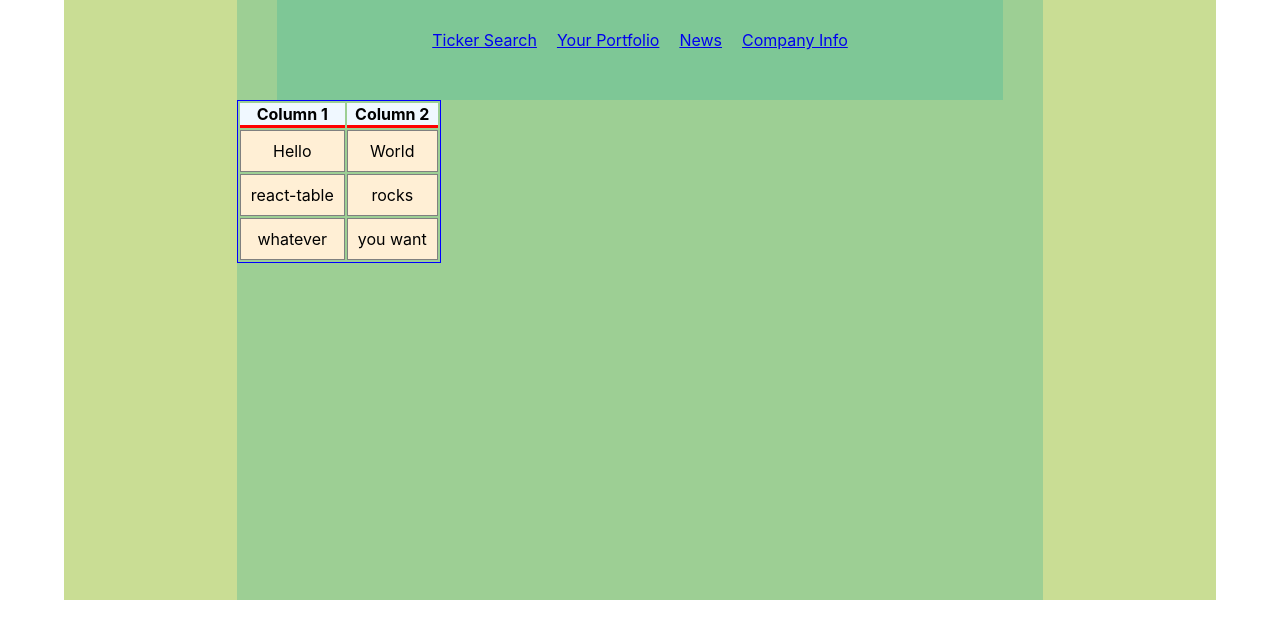
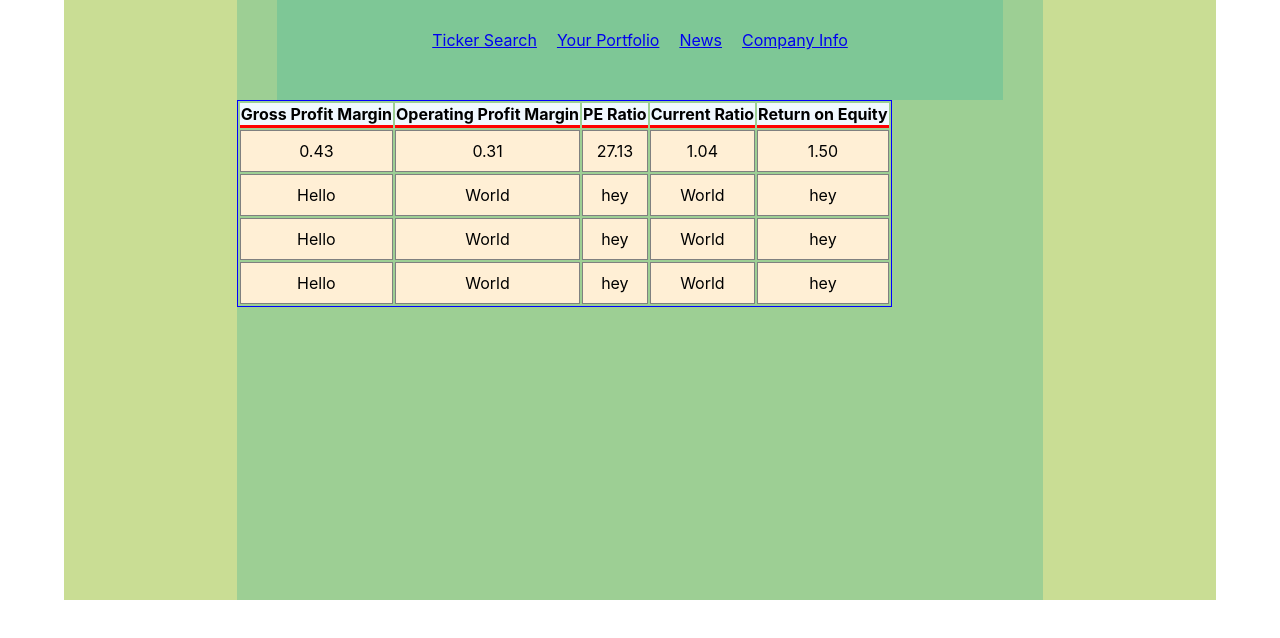
Before and after one commit to ivanleongwm/react-stock-api-visualiser, a React (Create React App) app: page /react-stock-api-visualiser/companyinfo in a window 1280 px wide. Shown: the top 638 px of the page. Built offline with nearby package versions, Linux system fonts and the light colour scheme; no server answers.

Commit message:
get data function added

```diff
--- a/src/charts/RatiosTable.jsx
+++ b/src/charts/RatiosTable.jsx
@@ -3,20 +3,36 @@ import styled from 'styled-components'
 import { useTable } from 'react-table'
 
 
-export default function RatiosTable() {
+export default function RatiosTable({ratioz}) {
     const data = React.useMemo(
       () => [
         {
-          col1: 'Hello',
-          col2: 'World',
+          col1: ratioz[0].grossProfitMarginTTM.toFixed(2),
+          col2: ratioz[0].operatingProfitMarginTTM.toFixed(2),
+          col3: ratioz[0].peRatioTTM.toFixed(2),
+          col4: ratioz[0].currentRatioTTM.toFixed(2),
+          col5: ratioz[0].returnOnEquityTTM.toFixed(2),
         },
         {
-          col1: 'react-table',
-          col2: 'rocks',
+            col1: 'Hello',
+            col2: 'World',
+            col3: 'hey',
+            col4: 'World',
+            col5: 'hey',
         },
         {
-          col1: 'whatever',
-          col2: 'you want',
+            col1: 'Hello',
+            col2: 'World',
+            col3: 'hey',
+            col4: 'World',
+            col5: 'hey',
+        },
+        {
+            col1: 'Hello',
+            col2: 'World',
+            col3: 'hey',
+            col4: 'World',
+            col5: 'hey',
         },
       ],
       []
@@ -25,12 +41,24 @@ export default function RatiosTable() {
     const columns = React.useMemo(
       () => [
         {
-          Header: 'Column 1',
+          Header: 'Gross Profit Margin',
           accessor: 'col1', // accessor is the "key" in the data
         },
         {
-          Header: 'Column 2',
+          Header: 'Operating Profit Margin',
           accessor: 'col2',
+        },
+        {
+            Header: 'PE Ratio',
+            accessor: 'col3',
+        },
+        {
+            Header: 'Current Ratio',
+            accessor: 'col4',
+        },
+        {
+            Header: 'Return on Equity',
+            accessor: 'col5',
         },
       ],
       []
--- a/src/views/CompanyInfo.jsx
+++ b/src/views/CompanyInfo.jsx
@@ -4,14 +4,17 @@ import RatiosTable from '../charts/RatiosTable';
 import React, { useEffect, useState } from 'react';
 import axios from 'axios';
 
+export default function CompanyInfo({cart}) {
+    const [ratios,setRatios] = useState([])
+
     const ratioz = [
         {
           "dividendYielTTM": 0.005393148250291108,
           "dividendYielPercentageTTM": 0.539314825029110800,
-      "peRatioTTM": 27.127182,
+          "peRatioTTM": 27.127182, //YES
           "pegRatioTTM": 0.38047022211864406,
           "payoutRatioTTM": 0.1434510180498235,
-      "currentRatioTTM": 1.0378115386179136,
+          "currentRatioTTM": 1.0378115386179136, //yes
           "quickRatioTTM": 0.875262580129291,
           "cashRatioTTM": 0.251528046945939,
           "daysOfSalesOutstandingTTM": 62.95505427901555,
@@ -19,13 +22,13 @@ const ratioz = [
           "operatingCycleTTM": 25.472229810174785,
           "daysOfPayablesOutstandingTTM": 125.90749262427401,
           "cashConversionCycleTTM": -60.49924405286427,
-      "grossProfitMarginTTM": 0.4301906043248758,
-      "operatingProfitMarginTTM": 0.3090031533900926,
+          "grossProfitMarginTTM": 0.4301906043248758,// Yes
+          "operatingProfitMarginTTM": 0.3090031533900926, //Yes
           "pretaxProfitMarginTTM": 0.3089132830940757,
           "netProfitMarginTTM": 0.2657914004699688,
           "effectiveTaxRateTTM": 0.13959219296819517,
           "returnOnAssetsTTM": 0.2637916425099229,
-      "returnOnEquityTTM": 1.4981376638855781,
+          "returnOnEquityTTM": 1.4981376638855781, // Yes
           "returnOnCapitalEmployedTTM": 0.5004045082335618,
           "netIncomePerEBTTTM": 0.8604078070318049,
           "ebtPerEbitTTM": 0.9997091605861269,
@@ -63,21 +66,12 @@ const ratioz = [
           "dividendYieldTTM": 0.005393148250291108,
           "enterpriseValueMultipleTTM": 21.089632922642014,
           "priceFairValueTTM": 37.18286166212533,
-      "dividendPerShareTTM": 0.88
+          "dividendPerShareTTM": 0.88 //Yes
         }
       ]
 
-export default function CompanyInfo({cart}) {
-    const [ratios,setRatios] = useState([])
-
-    useEffect(()=> {
-        let stocks = []
-        for (let stock of cart) {
-            stocks.push(stock.symbol)
-        }
-        let tickers = stocks.join(",");
-        console.log(tickers)
-        axios.get(`https://financialmodelingprep.com/api/v3/ratios-ttm/AAPL?apikey=ed422f5ab8a52bef7a04a8d39de5129d`)
+    const getData = (ticker) => {
+        axios.get(`https://financialmodelingprep.com/api/v3/ratios-ttm/${ticker}?apikey=ed422f5ab8a52bef7a04a8d39de5129d`)
         .then(res => {
           console.log("response",res.data
           )
@@ -86,6 +80,19 @@ export default function CompanyInfo({cart}) {
           setRatios(ratiosData)
           console.log("ListOfStocks",ratios)
         })
+    }
+
+    useEffect(()=> {
+        let stocks = []
+        for (let stock of cart) {
+            getData(stock.symbol);
+            stocks.push(stock.symbol)
+        }
+
+        let tickers = stocks.join(",");
+        console.log(tickers)
+
+
       },[cart])
 
     return (
@@ -93,7 +100,7 @@ export default function CompanyInfo({cart}) {
         <div className="content-container">
 
           <Header />
-          <RatiosTable />
+          <RatiosTable ratioz={ratioz}/>
         </div>
       </div>
     );
```
Lines whose indentation alone changed are shown as unchanged.
